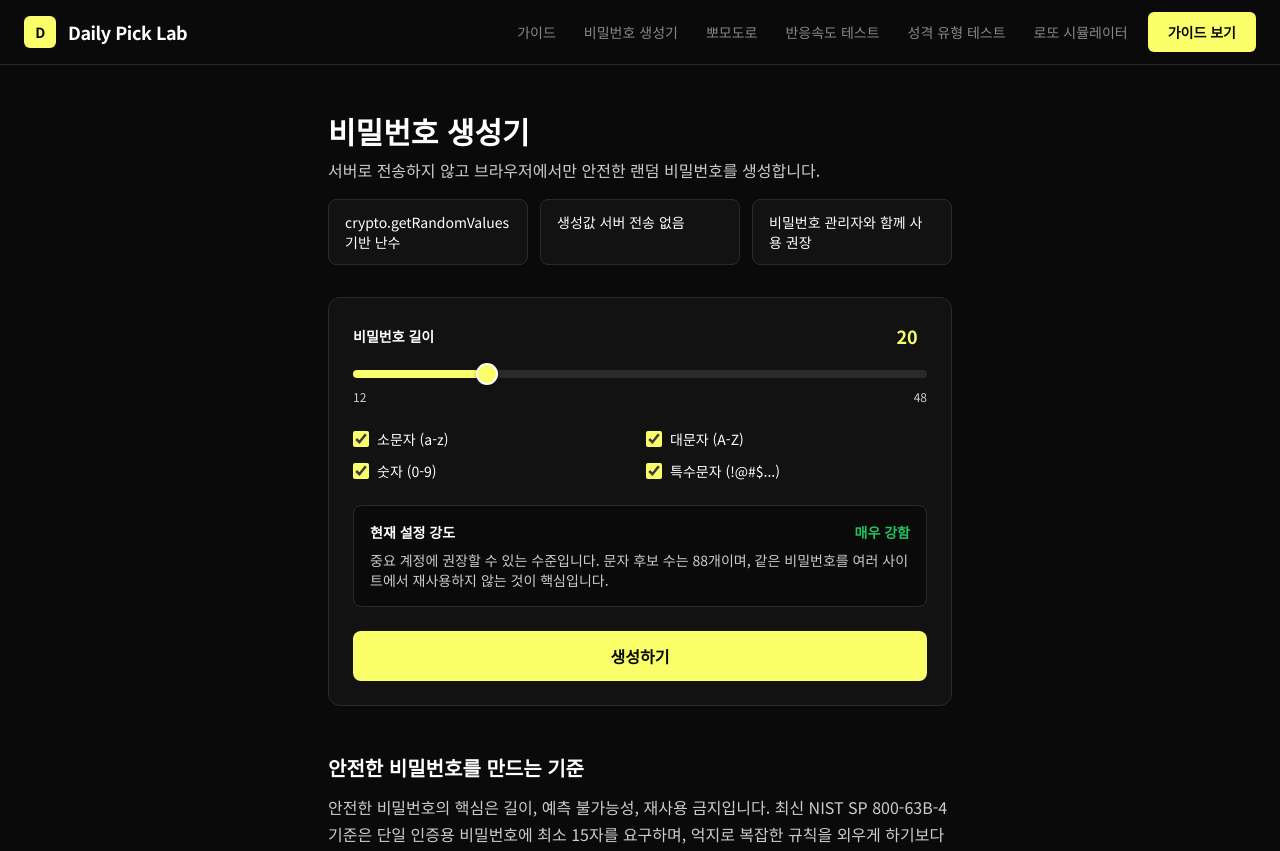
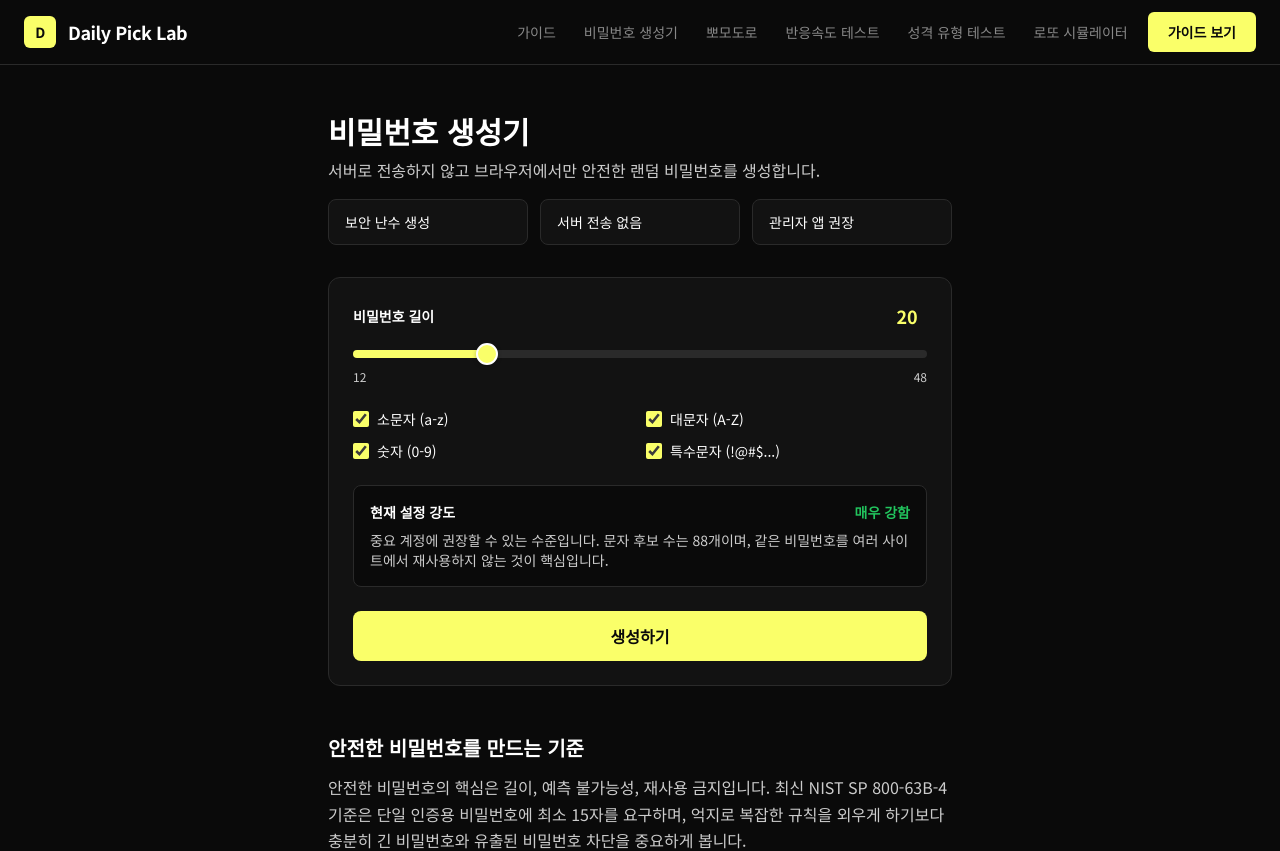
Before and after one commit to willkim11/dailypicklab, a Next.js app: page /password in a window 1280 px wide. Shown: the top 851 px of the page. Built offline with nearby package versions, Linux system fonts and the light colour scheme.

Commit message:
Tighten tool summary labels

```diff
--- a/app/password/PasswordClient.tsx
+++ b/app/password/PasswordClient.tsx
@@ -145,13 +145,13 @@ export default function PasswordClient() {
       </p>
       <div className="mt-4 grid grid-cols-1 sm:grid-cols-3 gap-3">
         {[
-          "crypto.getRandomValues 기반 난수",
-          "생성값 서버 전송 없음",
-          "비밀번호 관리자와 함께 사용 권장",
+          "보안 난수 생성",
+          "서버 전송 없음",
+          "관리자 앱 권장",
         ].map((item) => (
           <div
             key={item}
-            className="px-4 py-3 rounded-lg border text-sm"
+            className="px-4 py-3 rounded-lg border text-sm whitespace-nowrap"
             style={{ borderColor: "var(--color-border)", backgroundColor: "var(--color-bg-subtle)" }}
           >
             {item}
--- a/app/pomodoro/PomodoroClient.tsx
+++ b/app/pomodoro/PomodoroClient.tsx
@@ -151,13 +151,13 @@ export default function PomodoroClient() {
       </p>
       <div className="mt-4 grid grid-cols-1 sm:grid-cols-3 gap-3">
         {[
-          "설치 없이 브라우저에서 실행",
-          "집중/휴식 프리셋 제공",
-          "완료 알림과 탭 타이틀 표시",
+          "설치 없이 실행",
+          "프리셋 제공",
+          "알림/탭 표시",
         ].map((item) => (
           <div
             key={item}
-            className="px-4 py-3 rounded-lg border text-sm"
+            className="px-4 py-3 rounded-lg border text-sm whitespace-nowrap"
             style={{ borderColor: "var(--color-border)", backgroundColor: "var(--color-bg-subtle)" }}
           >
             {item}
--- a/app/reaction/ReactionClient.tsx
+++ b/app/reaction/ReactionClient.tsx
@@ -119,13 +119,13 @@ export default function ReactionClient() {
       </p>
       <div className="mt-4 grid grid-cols-1 sm:grid-cols-3 gap-3">
         {[
-          "5회 평균으로 일시적 오차 완화",
-          "최고기록은 이 기기에만 저장",
-          "기기·브라우저에 따라 오차 발생",
+          "5회 평균 측정",
+          "기기 내 기록 저장",
+          "환경별 오차 안내",
         ].map((item) => (
           <div
             key={item}
-            className="px-4 py-3 rounded-lg border text-sm"
+            className="px-4 py-3 rounded-lg border text-sm whitespace-nowrap"
             style={{ borderColor: "var(--color-border)", backgroundColor: "var(--color-bg-subtle)" }}
           >
             {item}
```
